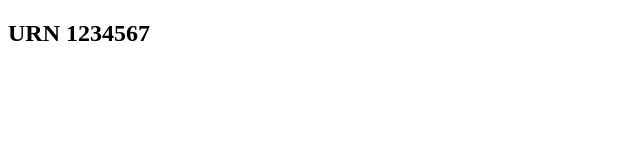
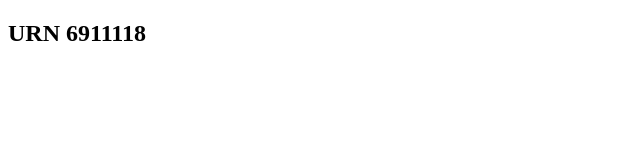
Before and after one commit to FEPSFY6911118/FY6911118, a plain HTML site: page index.html in a window 1280 px wide. Shown: the full height of the page, 0-640 px from the left. Drawn offline with Linux system fonts and the light colour scheme.

Commit message:
Update index.html

```diff
--- a/index.html
+++ b/index.html
@@ -3,7 +3,7 @@
 <html>
 
   <head>
-    <h2>URN 1234567 </h2>
+    <h2>URN 6911118 </h2>
   </head>
 
 </html>
```
